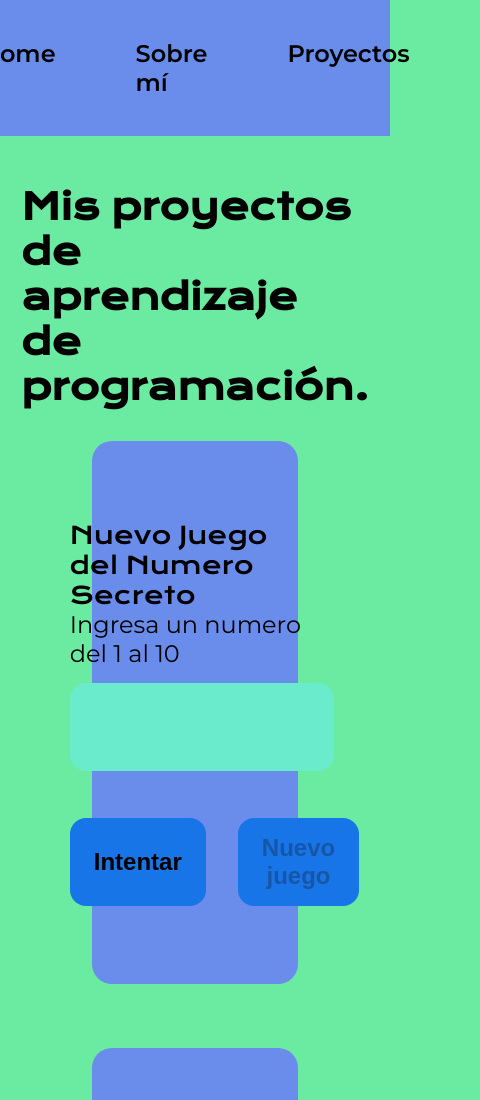
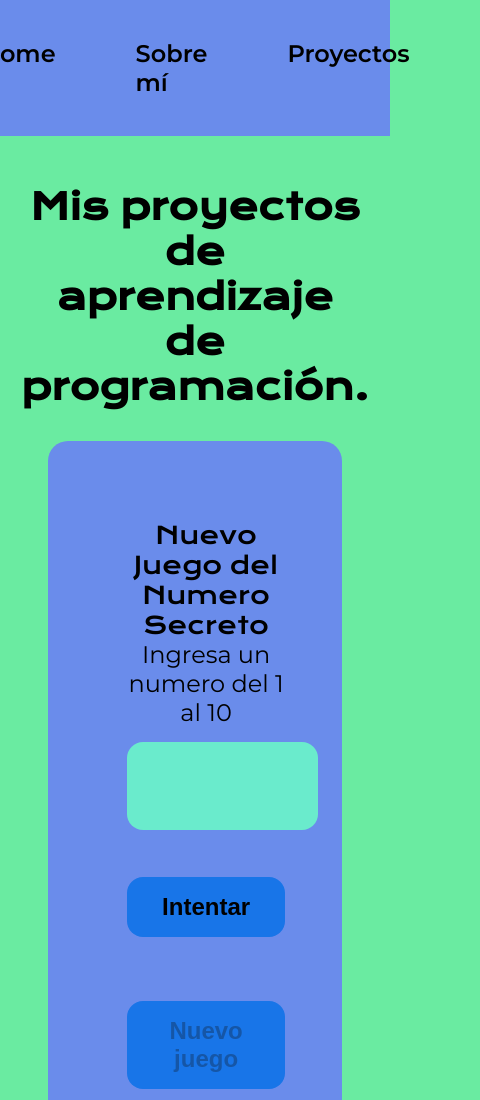
Before and after one commit to WendoliMosquea/portafolio, a plain HTML site: page proyectos.html in a window 390 px wide. Shown: the top 1100 px of the page, 480 px wide, since content can reach past the window. Drawn offline with nearby package versions, Linux system fonts and the light colour scheme.

Commit message:
Haciendo el proyecto responsivo

```diff
--- a/styles/proyectos.css
+++ b/styles/proyectos.css
@@ -151,19 +151,41 @@ body{
 @media (max-width: 1200px){
 
     .cabecero{
+        width: auto;
         padding: 10%;
     }
     .menu_cabecero{
+        width: auto;
         justify-content: center;
+        padding: auto;
     }
     .contenedor{
+        width: auto;
         flex-direction: column-reverse;
+        flex-wrap: wrap;
         padding: 5%;
     }
     .contenido{
+        width: auto;
+        flex-direction: column-reverse;
+        flex-wrap: wrap;
+        width: auto;
+    }
+    .contenedor_de_botones{
+        width: auto;
+        flex-wrap: wrap;
         width: auto;
     }
     .contenido_imagen{
         display: none;
     }
+    .titulo_contenido{
+        text-align: center;
+    }
+    .subtitulos{
+        text-align: center;
+    }
+    .texto_contenido{
+        text-align: center;
+    }
 }
--- a/styles/style.css
+++ b/styles/style.css
@@ -174,16 +174,35 @@ body{
 @media (max-width: 1200px){
 
     .cabecero{
+        width: auto;
         padding: 10%;
     }
     .menu_cabecero{
+        width: auto;
         justify-content: center;
+        padding: auto;
     }
     .contenedor{
+        width: auto;
         flex-direction: column-reverse;
+        flex-wrap: wrap;
         padding: 5%;
     }
     .contenido{
         width: auto;
+        flex-wrap: wrap;
+        width: auto;
+    }
+    .titulo_contenido{
+        text-align: center;
+    }
+    .subtitulos{
+        text-align: center;
+    }
+    .texto_contenido{
+        text-align: center;
+    }
+    .lista{
+        text-align: center;
     }
 }
```
